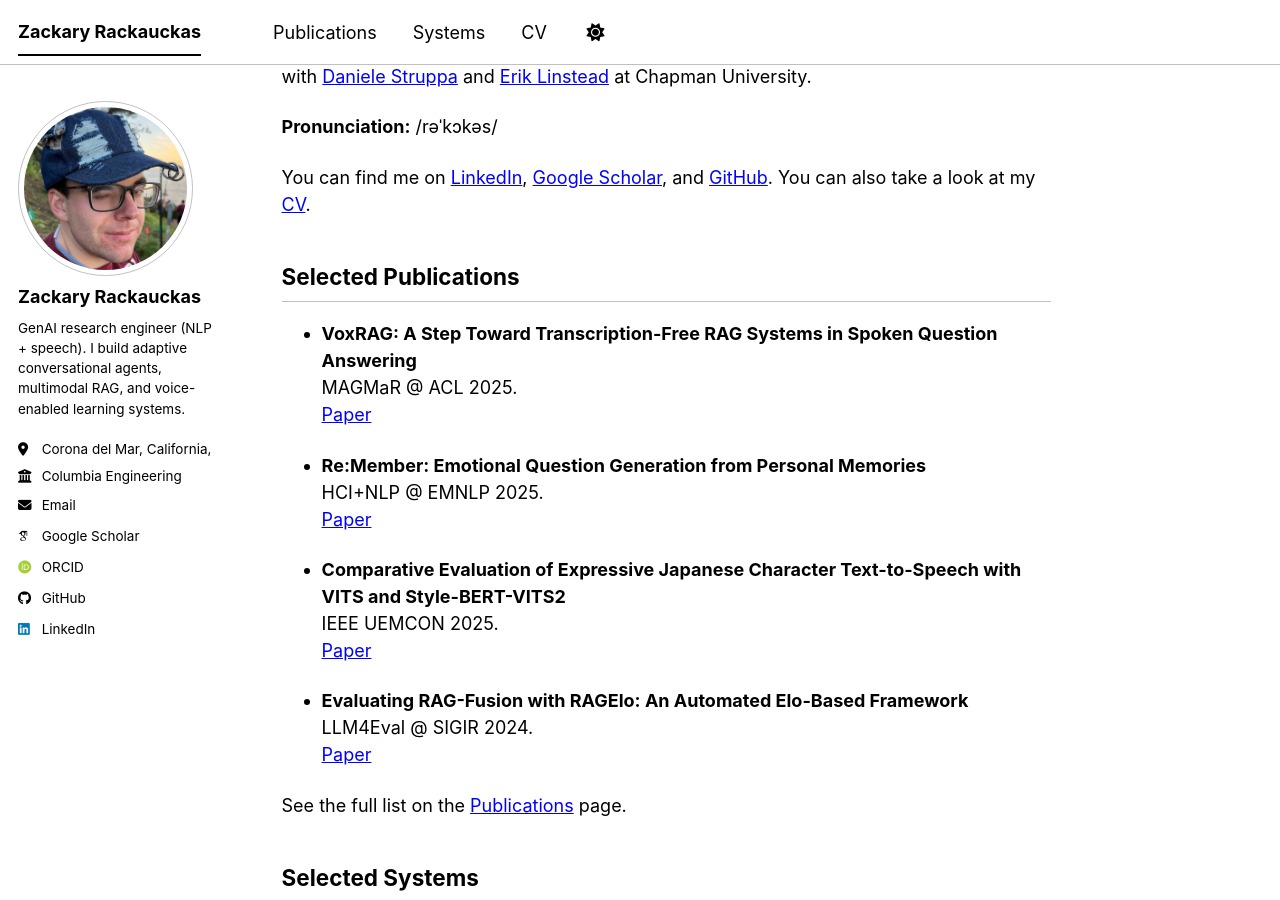
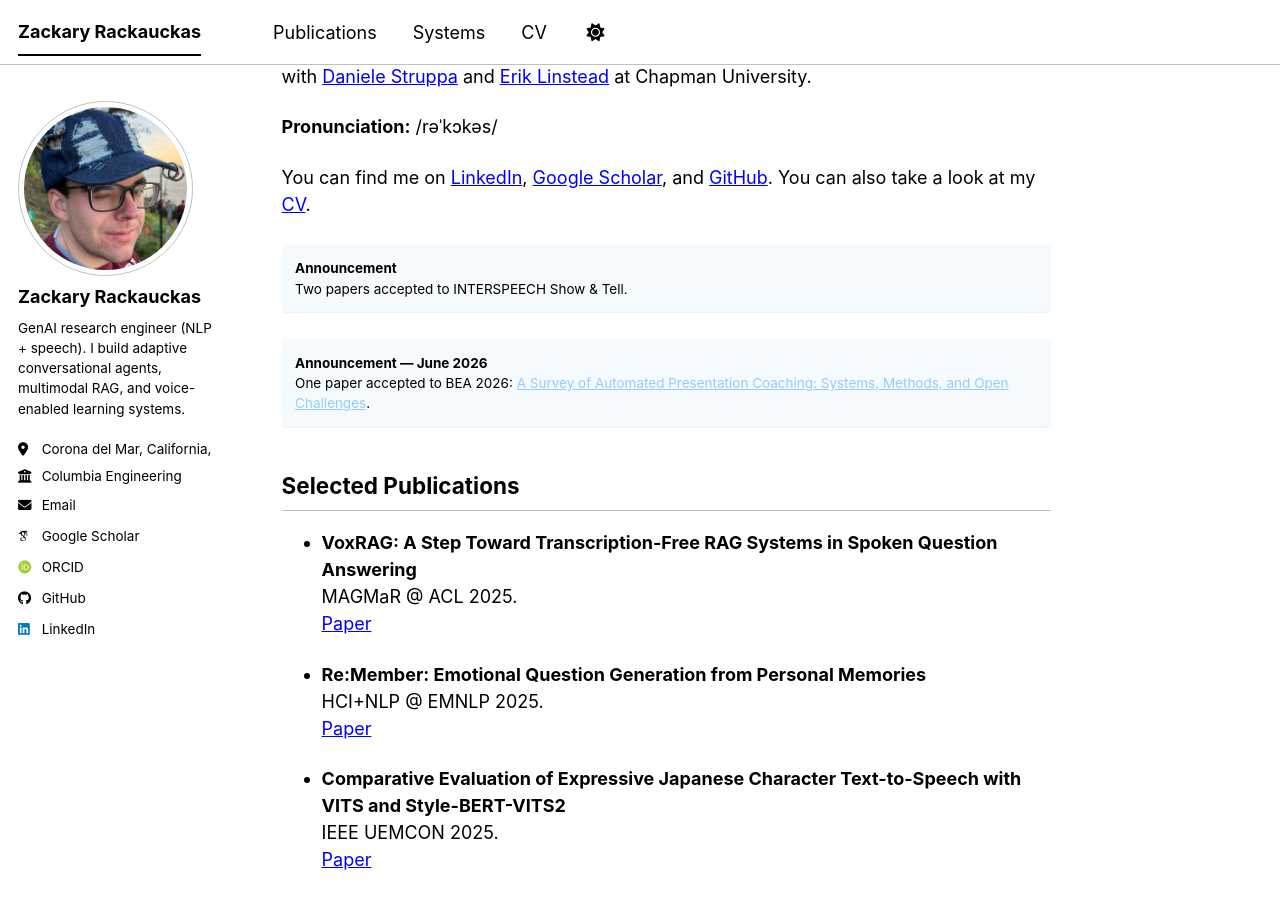
Before and after one commit to zackrack/zackrack.github.io, a Jekyll site: the page built from _pages/about.md, in a window 1280 px wide and 900 px high, scrolled down 604 px. Built offline with Jekyll 4.4.1, drawn with Linux system fonts in a browser that asks for light colours; some web fonts are replaced; a script bundle is joined from its source files by our own code; library files that are not in the unit come from our copies.

Commit message:
Announcements added

```diff
--- a/_pages/about.md
+++ b/_pages/about.md
@@ -17,6 +17,14 @@ I received my M.S. in Computer Science (Thesis Track) at Columbia Engineering, a
 **Pronunciation:** /rəˈkɔkəs/
 
 <p>You can find me on <a href="https://www.linkedin.com/in/zackrack">LinkedIn</a>, <a href="https://scholar.google.com/citations?user=nLFm9YIAAAAJhl=en">Google Scholar</a>, and <a href="https://github.com/zackrack">GitHub</a>. You can also take a look at my <a href="/files/cv.pdf">CV</a>.</p>
+
+**Announcement**<br>
+Two papers accepted to INTERSPEECH Show & Tell.
+{: .notice--info}
+
+**Announcement — June 2026**<br>
+One paper accepted to BEA 2026: [A Survey of Automated Presentation Coaching: Systems, Methods, and Open Challenges](/publication/2026-automatedsurvey).
+{: .notice--info}
 
 ## Selected Publications
 
```
